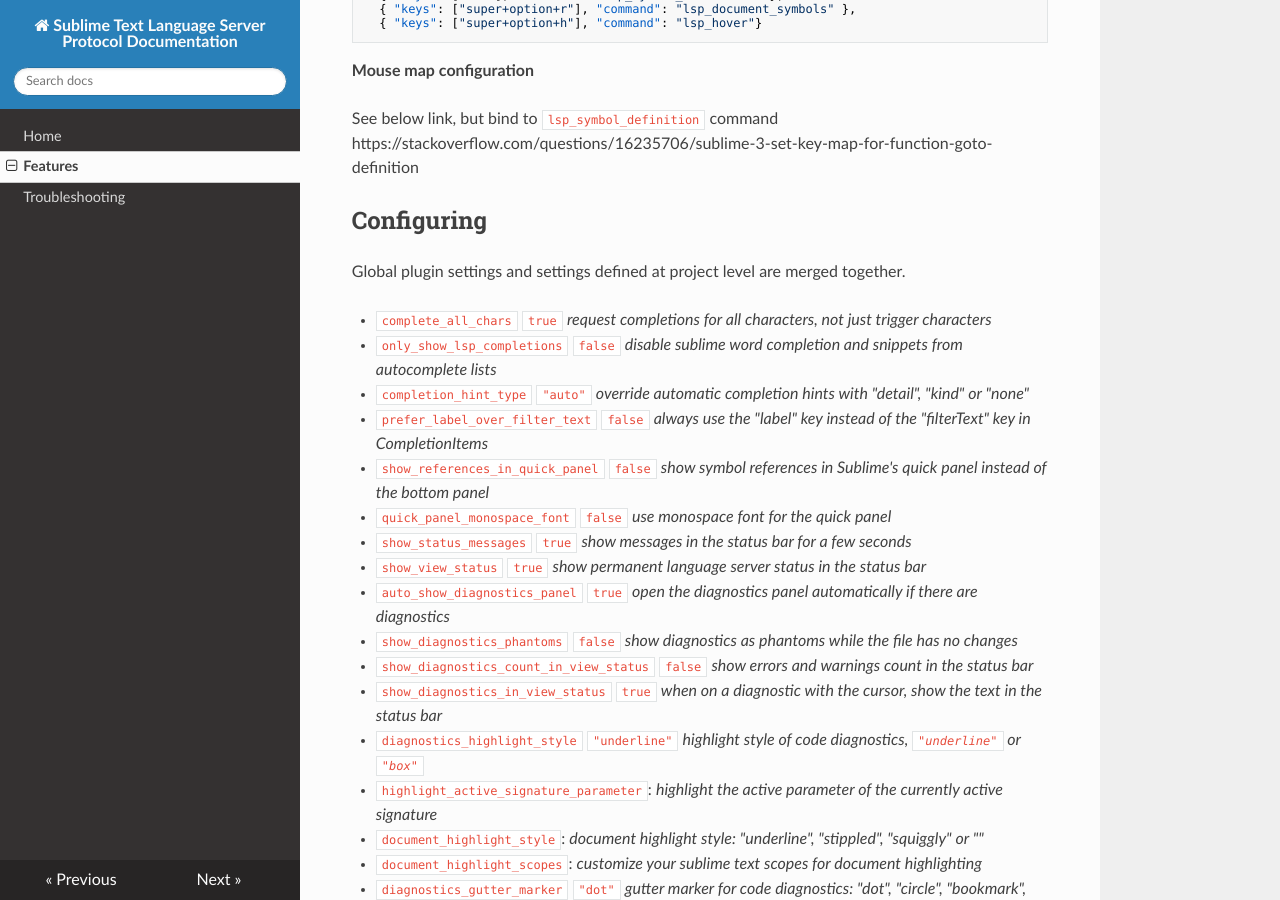
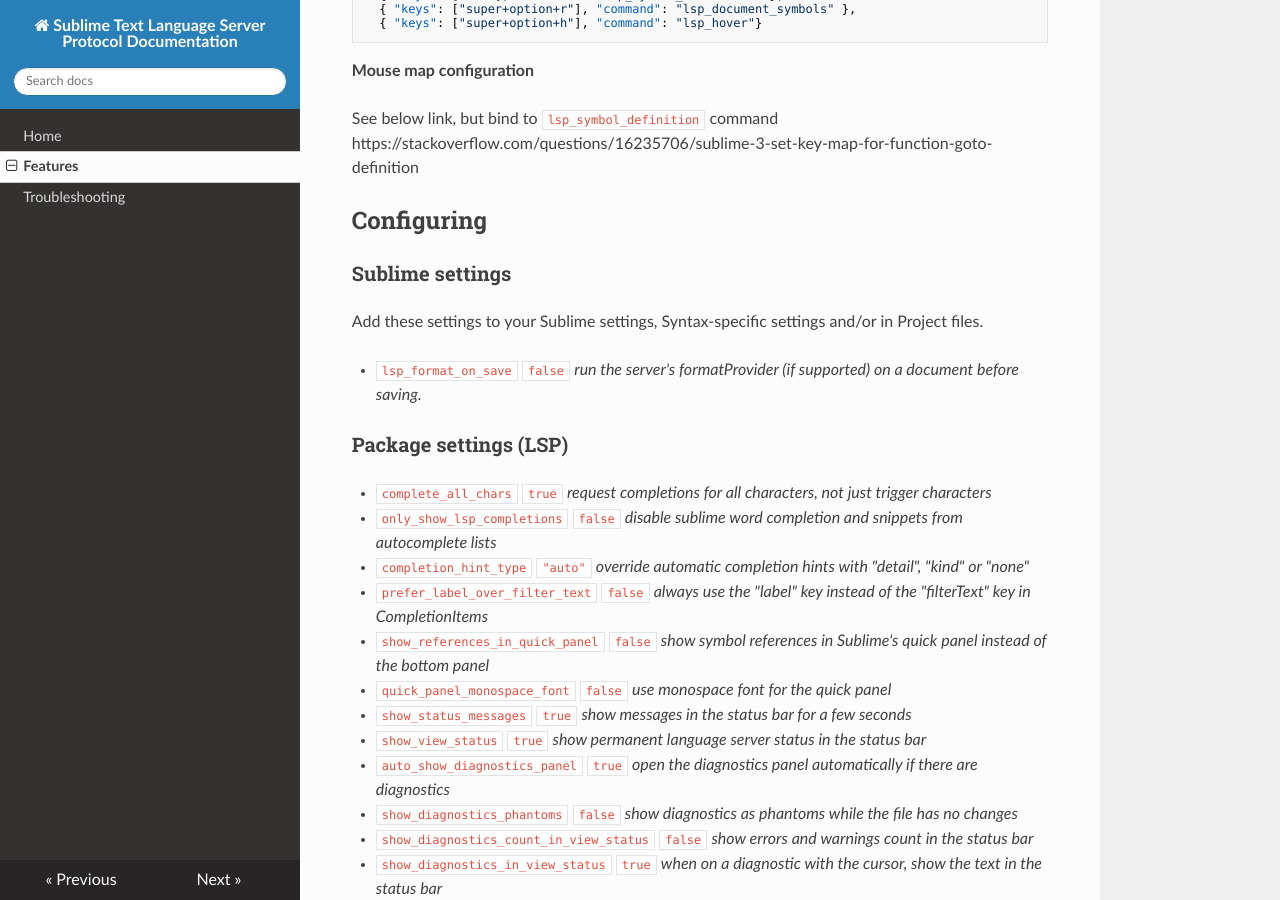
Before and after one commit to sublimelsp/LSP, an MkDocs documentation site: the page built from docs/features.md, in a window 1280 px wide and 900 px high, scrolled down 1202 px. Built offline with MkDocs 1.6.1, drawn with Linux system fonts in a browser that asks for light colours; nearby versions of some CDN libraries.

Commit message:
Document lsp_format_on_save setting

```diff
--- a/docs/features.md
+++ b/docs/features.md
@@ -61,7 +61,13 @@
 
 ## Configuring
 
-Global plugin settings and settings defined at project level are merged together.
+### Sublime settings
+
+Add these settings to your Sublime settings, Syntax-specific settings and/or in Project files.
+
+* `lsp_format_on_save` `false` *run the server's formatProvider (if supported) on a document before saving.*
+
+### Package settings (LSP)
 
 * `complete_all_chars` `true` *request completions for all characters, not just trigger characters*
 * `only_show_lsp_completions` `false` *disable sublime word completion and snippets from autocomplete lists*
```
